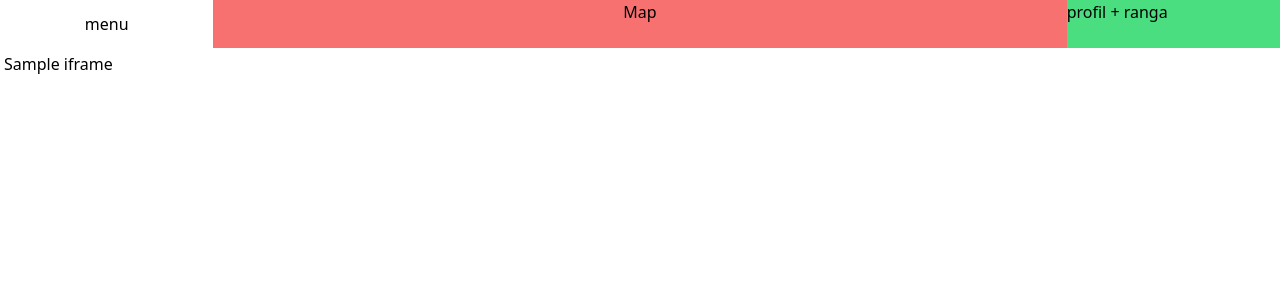
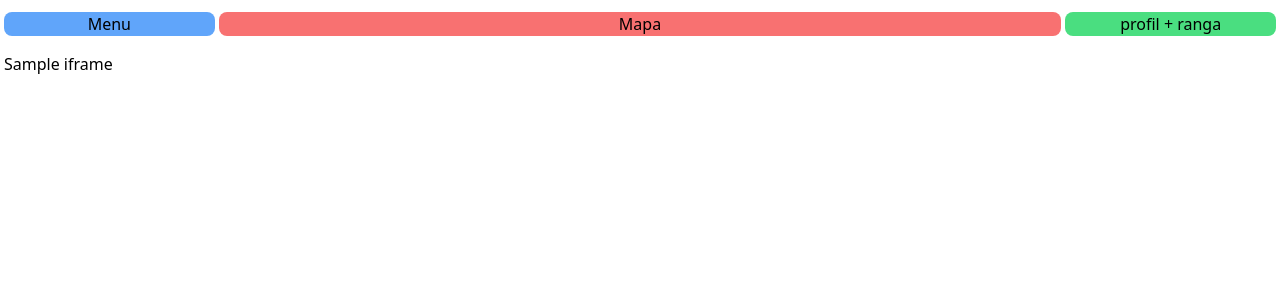
Before and after one commit to trzmjel/wroclaw-crispy-places, a Flask app: template templates/map.html in a window 1280 px wide. Shown: the top 300 px of the page. Run offline with Flask 3, Linux system fonts and the light colour scheme; the template is opened without the code that fills it: most values are stand-ins (such as "Sample title", 1, 10 or a date in 2020); style sheets or scripts are compiled from the project's sources.

Commit message:
Added interactive menu on :hover and changed visuals

```diff
--- a/templates/map.html
+++ b/templates/map.html
@@ -3,19 +3,27 @@
 <head>
     <meta charset="UTF-8">
     <meta name="viewport" content="width=device-width, initial-scale=1.0">
-    <title>Map page</title>
+    <title>Mapa</title>
     <link href="{{ url_for('static', filename='css/main.css')}}" rel="stylesheet">
 </head>
 <body class="h-screen">
-    <div class="flex flex-row h-12">
-        <button class="basis-1/6">
-            menu
-        </button>
-        <div class="basis-4/6 bg-red-400 text-center mx-auto">
-            Map
+    <div class="flex flex-row h-12 items-center">
+        <div class="group basis-1/6 rounded-lg m-1 text-center bg-blue-400">
+            <label>Menu</label>
+            <ul class="hidden relative group-hover:block w-full bg-gray-400">
+                <!-- Możesz pokombinować jak w jinja przenosić się pomiędzy zakładkami klikająć w anchor czy coś podobnego -->
+                <li>Mapa</li>
+                <li><a href="./scanner.html">QR</a></li>
+                <li><a href="./scoreboard.html">Ranking</a></li>
+                <li><a href="./profile.html">Profil</a></li>
+                <li>Wyloguj</li>
+            </ul>
         </div>
-        <div class="basis-1/6 bg-green-400">
-            profil + ranga
+        <div class="basis-4/6 bg-red-400 rounded-lg m-1 text-center mx-auto">
+            <label class="">Mapa</label>
+        </div>
+        <div class="basis-1/6 rounded-lg m-1 text-center bg-green-400">
+            <label>profil + ranga</label>
         </div>
     </div>
     <div class="h-[calc(100%-3rem)] p-1">
```
